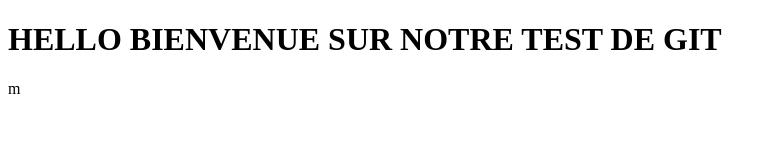
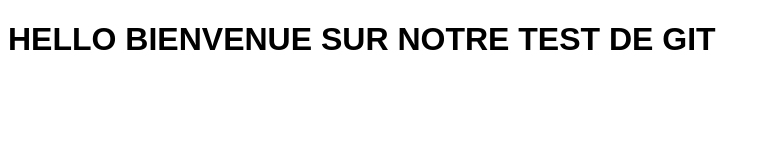
Before and after one commit to MouhamedNoire/test-git, a plain HTML site: page index.html in a window 1280 px wide. Shown: the whole page, without its empty margins (0-777 px from the left). Drawn offline with Linux system fonts and the light colour scheme.

Commit message:
ajout d une feuille de style

```diff
--- /dev/null
+++ b/css/style.css
@@ -0,0 +1,4 @@
+body{
+    font-family: 'source-sans-pro' , Arial, sans-serif;
+    font-size: 100%;
+}
--- a/index.html
+++ b/index.html
@@ -4,9 +4,10 @@
     <meta charset="UTF-8">
     <meta http-equiv="X-UA-Compatible" content="IE=edge">
     <meta name="viewport" content="width=device-width, initial-scale=1.0">
+    <link rel="stylesheet" href="css/style.css">
     <title>TEST GIT</title>
 </head>
 <body>
     <h1>HELLO BIENVENUE SUR NOTRE TEST DE GIT</h1>
 </body>
-</html>m
+</html>
```
Also changed, not shown: 1 other file.
